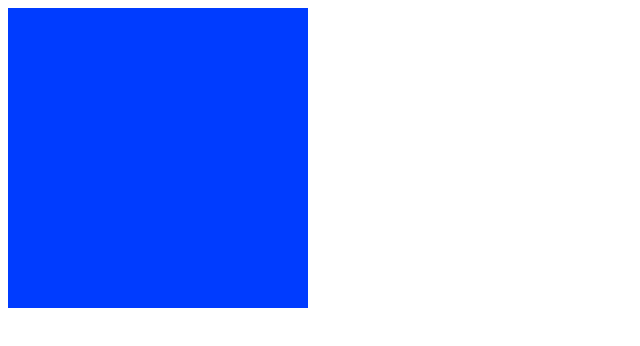
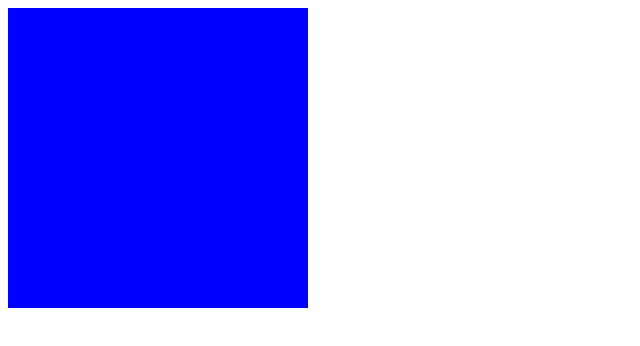
Before and after one commit to Yoru-na/Billy-fumbled-fr, a plain HTML site: page exercise-3fr.html in a window 1280 px wide. Shown: the whole page, without its empty margins (0-640 px from the left). Drawn offline with Linux system fonts and the light colour scheme.

Commit message:
Update exercise-3fr.html

```diff
--- a/exercise-3fr.html
+++ b/exercise-3fr.html
@@ -1,6 +1,5 @@
 <!DOCTYPE html>
 <html lang="en">
-
 <head>
     <meta charset="UTF-8">
     <meta name="viewport" content="width=device-width, initial-scale=1.0">
@@ -12,16 +11,17 @@
         .box {
             width: 300px;
             height: 300px;
-            background-color: rgb(0, 60, 255)
+            background-color: blue;
+            transition: border-radius 5s ease;
         }
 
-        @media screen and (max-width: 900px) {
+        @media only screen and (max-width: 900px) {
             .box {
                 border-radius: 50px;
                 background-color: rgb(0, 60, 255)
             }
         }
-        @media screen and (max-width: 600px) {
+        @media only screen and (max-width: 600px) {
             .box {
                 border-radius: 500px;
                 background-color:rgb(0, 60, 255)
```
